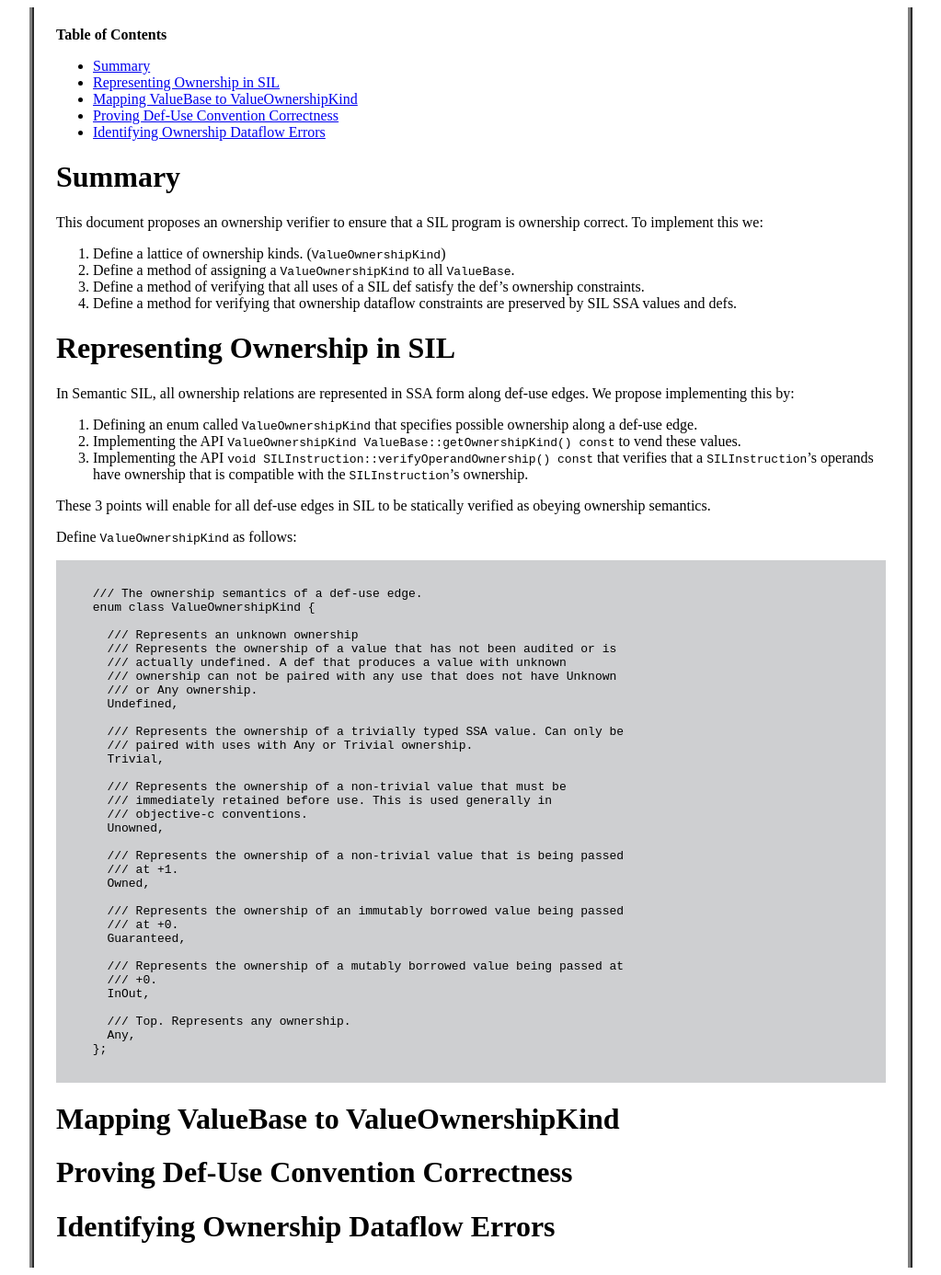
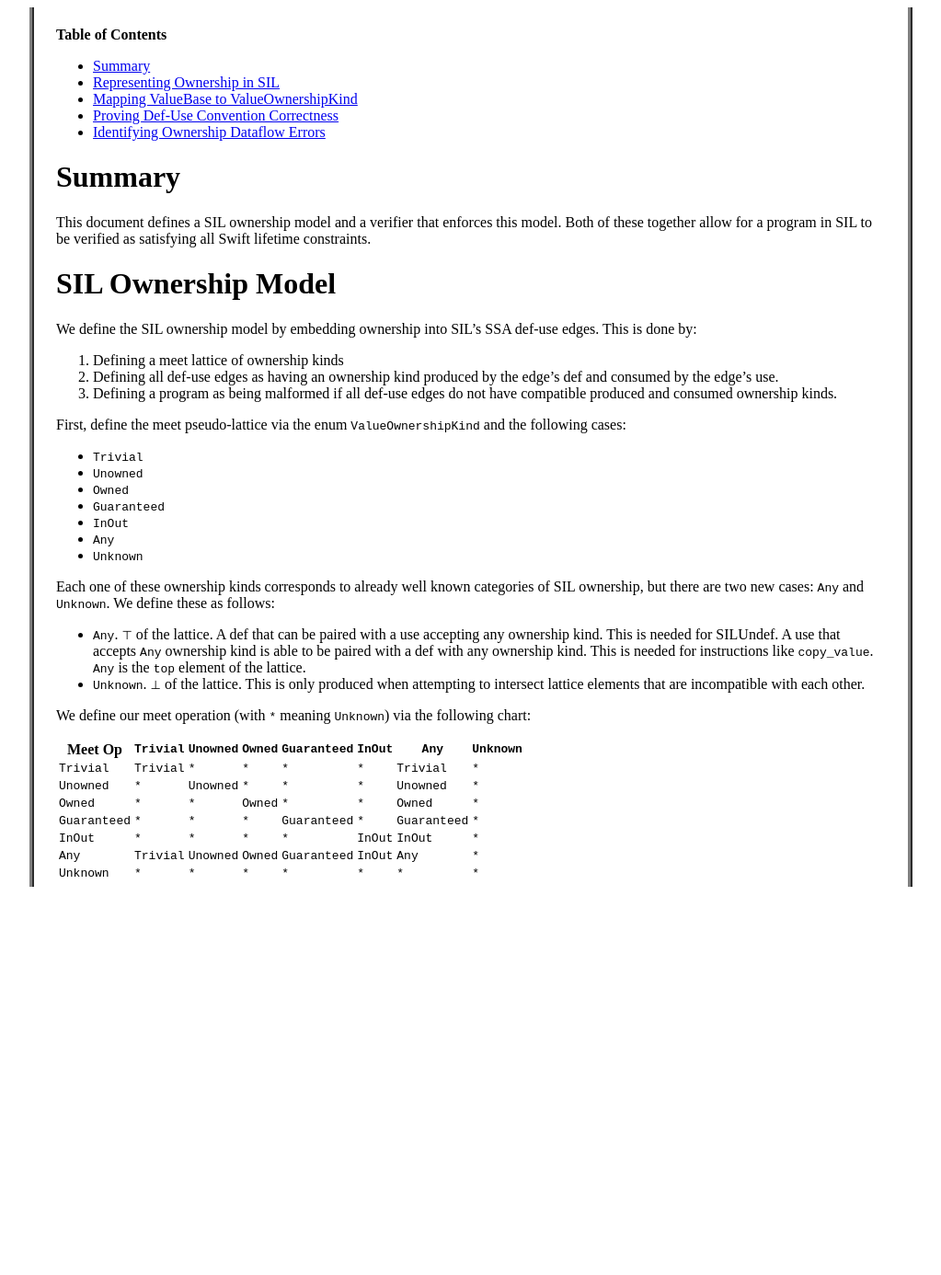
Before and after one commit to gottesmm/gottesmm.github.io, a Jekyll site: the page built from proposals/sil-ownership-verifier.md, in a window 1280 px wide. Shown: the whole page at 92% size, without its empty margins (128-1151 px from the left). Built offline with Jekyll 4.4.1, drawn with Linux system fonts in a browser that asks for light colours; after the commit the page ends 972 px from its top, so only the background shows below that.

Commit message:
[ownership-verifier] More updates. With a chart!

```diff
--- a/proposals/sil-ownership-verifier.md
+++ b/proposals/sil-ownership-verifier.md
@@ -15,41 +15,64 @@
 
 <!-- markdown-toc end -->
 
-
 # Summary
 
-This document proposes an ownership verifier to ensure that a SIL program is
-ownership correct. To implement this we:
+This document defines a SIL ownership model and a verifier that enforces this
+model. Both of these together allow for a program in SIL to be verified as
+satisfying all Swift lifetime constraints.
 
-1. Define a lattice of ownership kinds. (`ValueOwnershipKind`)
-2. Define a method of assigning a `ValueOwnershipKind` to all `ValueBase`.
-3. Define a method of verifying that all uses of a SIL def satisfy the def's
-   ownership constraints.
-4. Define a method for verifying that ownership dataflow constraints are
-   preserved by SIL SSA values and defs.
+# SIL Ownership Model
 
-# Representing Ownership in SIL
+We define the SIL ownership model by embedding ownership into SIL's SSA
+def-use edges. This is done by:
 
-In Semantic SIL, all ownership relations are represented in SSA form along
-def-use edges. We propose implementing this by:
+1. Defining a meet lattice of ownership kinds
+2. Defining all def-use edges as having an ownership kind produced by the edge's
+   def and consumed by the edge's use.
+3. Defining a program as being malformed if all def-use edges do not have
+   compatible produced and consumed ownership kinds.
 
-1. Defining an enum called `ValueOwnershipKind` that specifies possible
-ownership along a def-use edge.
-2. Implementing the API `ValueOwnershipKind ValueBase::getOwnershipKind() const`
-to vend these values.
-3. Implementing the API `void SILInstruction::verifyOperandOwnership() const`
-that verifies that a `SILInstruction`'s operands have ownership that is
-compatible with the `SILInstruction`'s ownership.
+First, define the meet pseudo-lattice via the enum `ValueOwnershipKind` and the
+following cases:
 
-These 3 points will enable for all def-use edges in SIL to be statically
-verified as obeying ownership semantics.
+* `Trivial`
+* `Unowned`
+* `Owned`
+* `Guaranteed`
+* `InOut`
+* `Any`
+* `Unknown`
 
-Define `ValueOwnershipKind` as follows:
+Each one of these ownership kinds corresponds to already well known categories
+of SIL ownership, but there are two new cases: `Any` and `Unknown`. We define
+these as follows:
+
+* `Any`. `⊤` of the lattice. A def that can be paired with a use accepting any
+ownership kind. This is needed for SILUndef. A use that accepts `Any` ownership
+kind is able to be paired with a def with any ownership kind. This is needed for
+instructions like `copy_value`. `Any` is the `top` element of the lattice.
+* `Unknown`. `⊥` of the lattice. This is only produced when attempting to
+intersect lattice elements that are incompatible with each other.
+
+We define our meet operation (with `*` meaning `Unknown`) via the following chart:
+
+| Meet Op      | `Trivial` | `Unowned` | `Owned` | `Guaranteed` | `InOut` | `Any`        | `Unknown` |
+|--------------|-----------|-----------|---------|--------------|---------|--------------|-----------|
+| `Trivial`    | `Trivial` | `*`       | `*`     | `*`          | `*`     | `Trivial`    | `*`       |
+| `Unowned`    | `*`       | `Unowned` | `*`     | `*`          | `*`     | `Unowned`    | `*`       |
+| `Owned`      | `*`       | `*`       | `Owned` | `*`          | `*`     | `Owned`      | `*`       |
+| `Guaranteed` | `*`       | `*`       | `*`     | `Guaranteed` | `*`     | `Guaranteed` | `*`       |
+| `InOut`      | `*`       | `*`       | `*`     | `*`          | `InOut` | `InOut`      | `*`       |
+| `Any`        | `Trivial` | `Unowned` | `Owned` | `Guaranteed` | `InOut` | `Any`        | `*`       |
+| `Unknown`    | `*`       | `*`       | `*`     | `*`          | `*`     | `*`          | `*`       |
+
+<!--
 
      /// The ownership semantics of a def-use edge.
      enum class ValueOwnershipKind {
 
-       /// Represents an unknown ownership
+       /// Represents unaddited ownership.
+       ///
        /// Represents the ownership of a value that has not been audited or is
        /// actually undefined. A def that produces a value with unknown
        /// ownership can not be paired with any use that does not have Unknown
@@ -82,9 +105,25 @@
      };
 
 
+1. Defining an enum called `ValueOwnershipKind` that specifies possible
+ownership along a def-use edge.
+2. Implementing the API `ValueOwnershipKind ValueBase::getOwnershipKind() const`
+to vend these values.
+3. Implementing the API `void SILInstruction::verifyOperandOwnership() const`
+that verifies that a `SILInstruction`'s operands have ownership that is
+compatible with the `SILInstruction`'s ownership.
+
+These 3 points will enable for all def-use edges in SIL to be statically
+verified as obeying ownership semantics.
+
+Define `ValueOwnershipKind` as follows:
+
+
+
 
 # Mapping ValueBase to ValueOwnershipKind
 
 # Proving Def-Use Convention Correctness
 
 # Identifying Ownership Dataflow Errors
+-->
```
